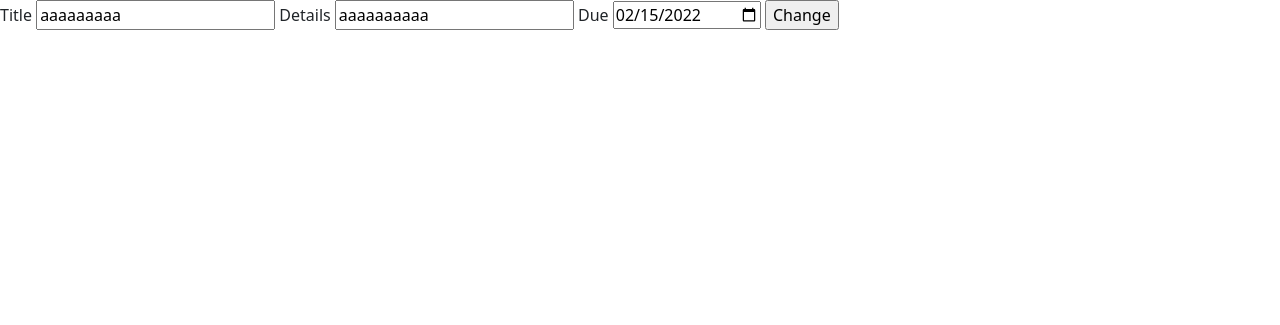
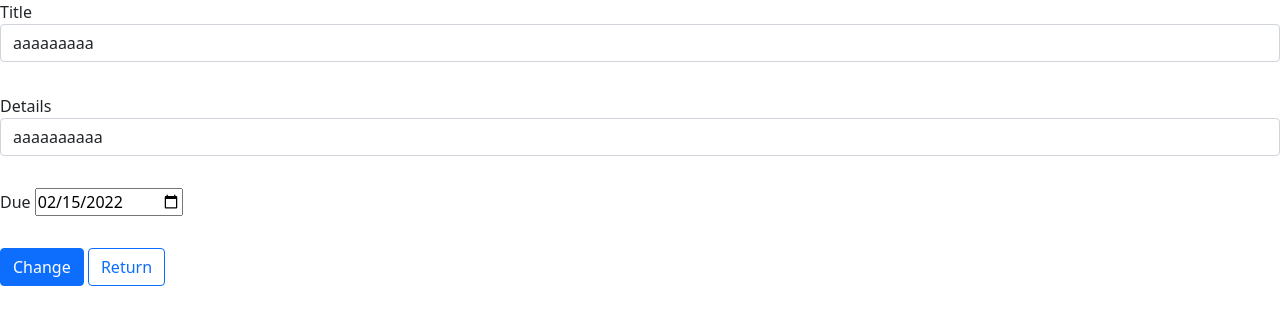
Before and after one commit to TomXV/Flask-Todo-App, a Flask app: page /update/1 in a window 1280 px wide. Shown: the part 90-415 px from the top of the page. Run offline with Flask 2, Linux system fonts and the light colour scheme; data comes from the database, SQL or seed files in the repository; some libraries are stand-ins or nearby versions.

Commit message:
Update update.html

```diff
--- a/templates/update.html
+++ b/templates/update.html
@@ -2,12 +2,19 @@
 
 {% block body %}
 <form action="/update/{{ post.id }}" method="POST">
-    <label for="title">Title</label>
-    <input type="text" name="title" value="{{ post.title }}">
-    <label for="details">Details</label>
-    <input type="text" name="detail" value="{{ post.detail }}">
-    <label for="due">Due</label>
-    <input type="date" name="due" value="{{ post.due.date() }}" required>
-    <input type="submit" value="Change">
+    <div class="mb-3 pb-3">
+        <label for="title">Title</label>
+        <input type="text" class="form-control" name="title" value="{{ post.title }}">
+    </div>
+    <div class="mb-3 pb-3">
+        <label for="details">Details</label>
+        <input type="text" class="form-control" name="detail" value="{{ post.detail }}">
+    </div>
+    <div class="mb-3 pb-3">
+        <label for="due">Due</label>
+        <input type="date" name="due" value="{{ post.due.date() }}" required>
+    </div>
+    <button type="submit" class="btn btn-primary">Change</button>
+    <a class="btn btn-outline-primary" href="/" role="button">Return</a>
 </form>
 {% endblock %}
```
